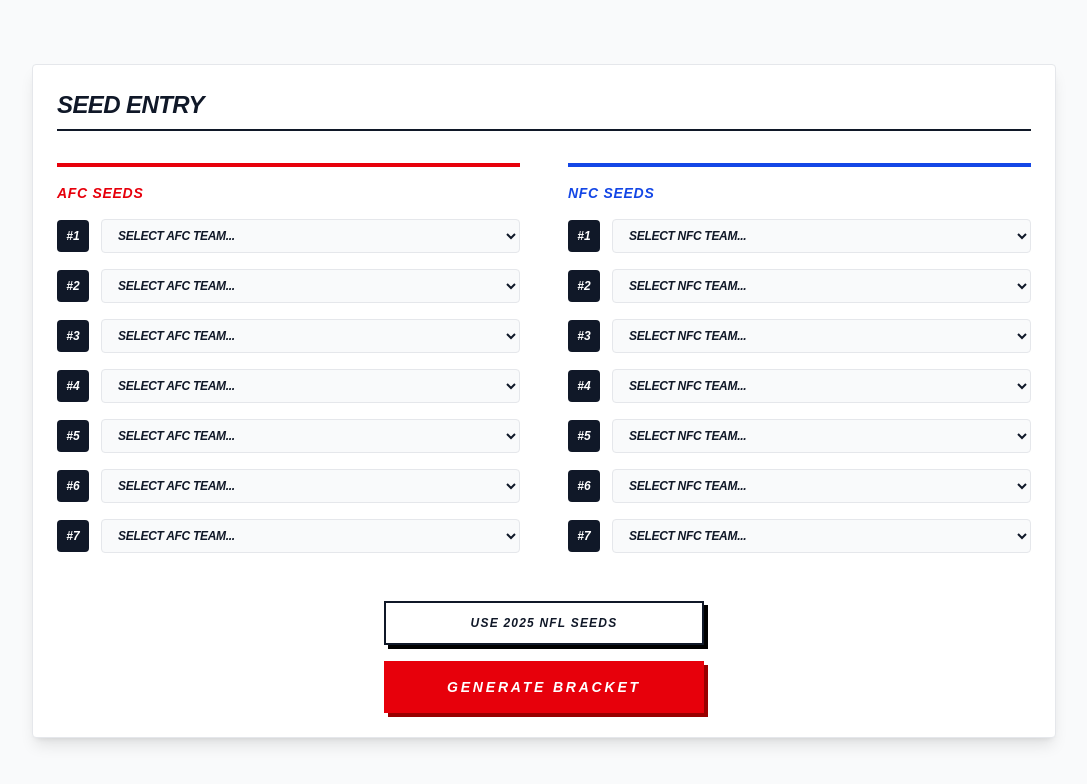
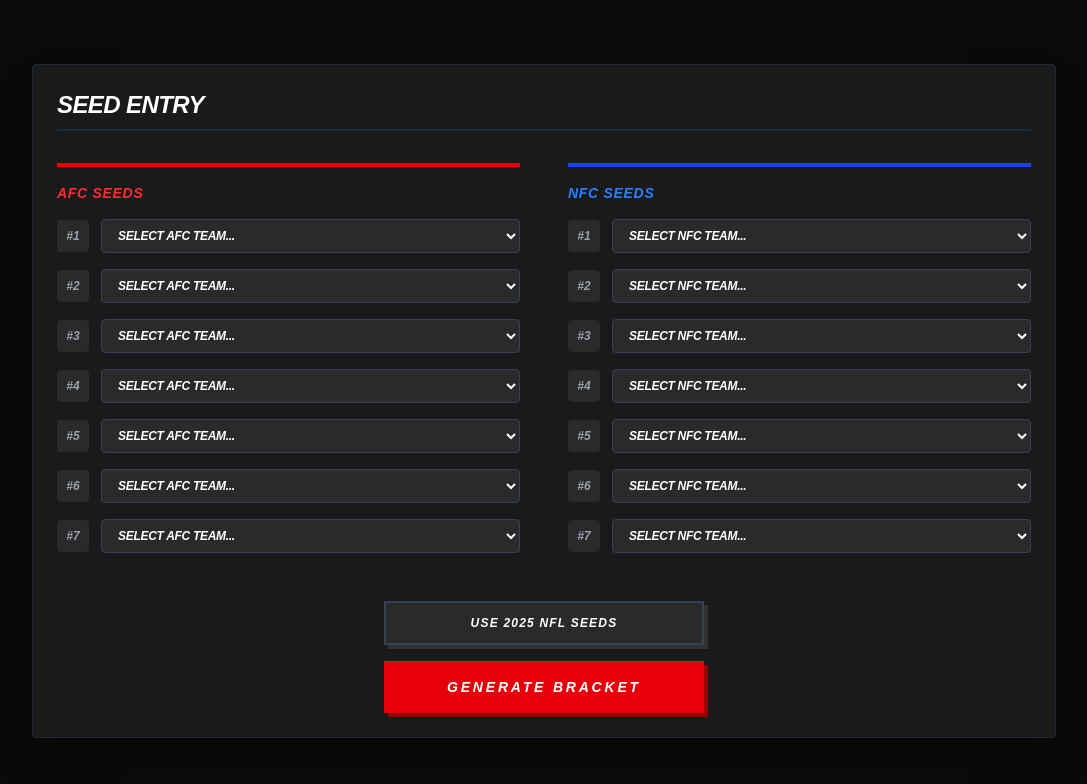
Before and after one commit to samsinghh/nfl-playoff-picker, a Next.js app: page / in a window 1280 px wide. Shown: the top 784 px of the page, without its empty margins (96-1183 px from the left). Built offline with nearby package versions, Linux system fonts and the light colour scheme.

Commit message:
feat: made it dark mode lol

```diff
--- a/app/page.tsx
+++ b/app/page.tsx
@@ -9,7 +9,7 @@
   const { state } = useBracket();
 
   return (
-    <div className="min-h-screen bg-gray-50 py-8">
+    <div className="min-h-screen bg-[#0a0a0a] text-white py-8">
       <div className="container mx-auto">
         {!state ? (
           <SeedEntry />
--- a/components/Controls.tsx
+++ b/components/Controls.tsx
@@ -44,7 +44,7 @@
 
       // Use html-to-image which handles modern CSS better
       const dataUrl = await toPng(bracketElement, {
-        backgroundColor: "#f9fafb",
+        backgroundColor: "#0a0a0a",
         pixelRatio: 2,
         quality: 1,
       });
@@ -85,24 +85,24 @@
 
   return (
     <div className="w-full max-w-4xl mx-auto p-6">
-      <div className="flex flex-wrap gap-4 justify-center bg-white border border-gray-200 rounded-sm p-4 shadow-sm">
+      <div className="flex flex-wrap gap-4 justify-center bg-[#1a1a1a] border border-gray-800 rounded-sm p-4 shadow-2xl">
         <button
           onClick={resetPicks}
-          className="px-4 py-2 bg-white text-gray-900 border border-gray-300 font-bold uppercase italic text-xs tracking-wider hover:bg-gray-50 transition-colors"
+          className="px-4 py-2 bg-[#2a2a2a] text-white border border-gray-700 font-bold uppercase italic text-xs tracking-wider hover:bg-[#333333] transition-colors"
         >
           Reset Picks
         </button>
 
         <button
           onClick={handleExport}
-          className="px-4 py-2 bg-white text-gray-900 border border-gray-300 font-bold uppercase italic text-xs tracking-wider hover:bg-gray-50 transition-colors"
+          className="px-4 py-2 bg-[#2a2a2a] text-white border border-gray-700 font-bold uppercase italic text-xs tracking-wider hover:bg-[#333333] transition-colors"
         >
           Export JSON
         </button>
 
         <button
           onClick={() => setShowImport(!showImport)}
-          className="px-4 py-2 bg-white text-gray-900 border border-gray-300 font-bold uppercase italic text-xs tracking-wider hover:bg-gray-50 transition-colors"
+          className="px-4 py-2 bg-[#2a2a2a] text-white border border-gray-700 font-bold uppercase italic text-xs tracking-wider hover:bg-[#333333] transition-colors"
         >
           Import JSON
         </button>
@@ -116,14 +116,14 @@
               setState(null);
             }
           }}
-          className="px-4 py-2 bg-gray-900 text-white font-bold uppercase italic text-xs tracking-wider hover:bg-black transition-colors"
+          className="px-4 py-2 bg-gray-800 text-white font-bold uppercase italic text-xs tracking-wider hover:bg-black transition-colors border border-gray-700"
         >
           Reset Bracket
         </button>
 
         <button
           onClick={handleShare}
-          className="px-4 py-2 bg-red-600 text-white font-bold uppercase italic text-xs tracking-wider hover:bg-red-700 shadow-md transition-colors"
+          className="px-4 py-2 bg-red-600 text-white font-bold uppercase italic text-xs tracking-wider hover:bg-red-700 shadow-lg transition-colors border border-red-700"
         >
           Share Bracket
         </button>
--- a/components/SeedEntry.tsx
+++ b/components/SeedEntry.tsx
@@ -128,21 +128,21 @@
   };
 
   return (
-    <div className="w-full max-w-5xl mx-auto p-6 bg-white border border-gray-200 shadow-lg rounded-sm mt-8">
-      <div className="flex items-center gap-3 mb-8 border-b-2 border-gray-900 pb-2">
-        <h2 className="text-2xl font-black text-gray-900 uppercase italic tracking-tight">SEED ENTRY</h2>
+    <div className="w-full max-w-5xl mx-auto p-6 bg-[#1a1a1a] border border-gray-800 shadow-2xl rounded-sm mt-8">
+      <div className="flex items-center gap-3 mb-8 border-b-2 border-gray-800 pb-2">
+        <h2 className="text-2xl font-black text-white uppercase italic tracking-tight">SEED ENTRY</h2>
       </div>
 
       <div className="grid grid-cols-1 md:grid-cols-2 gap-8 lg:gap-12">
         {/* AFC Column */}
         <div className="space-y-4 border-t-4 border-red-600 pt-4">
-          <h3 className="text-sm font-black text-red-600 italic tracking-wider mb-4">AFC SEEDS</h3>
+          <h3 className="text-sm font-black text-red-500 italic tracking-wider mb-4">AFC SEEDS</h3>
           {SEEDS.map((seed) => {
             const selected = getSelectedTeam("AFC", seed);
             const available = getAvailableTeams("AFC", seed);
             return (
               <div key={seed} className="flex items-center gap-3 group">
-                <div className="w-8 h-8 flex items-center justify-center bg-gray-900 text-white font-black italic rounded-sm text-xs group-hover:bg-red-600 transition-colors">
+                <div className="w-8 h-8 flex items-center justify-center bg-[#2a2a2a] text-gray-400 font-black italic rounded-sm text-xs group-hover:bg-red-600 group-hover:text-white transition-colors">
                   #{seed}
                 </div>
                 <div className="flex-1 relative">
@@ -158,16 +158,16 @@
                   <select
                     value={afcTeams[seed]}
                     onChange={(e) => handleTeamChange("AFC", seed, e.target.value)}
-                    className={`w-full ${afcTeams[seed] ? 'pl-11' : 'pl-3'} pr-3 py-2 bg-gray-50 border border-gray-200 rounded-sm font-bold uppercase italic text-xs tracking-tight text-gray-900 focus:outline-none focus:border-red-600 focus:ring-1 focus:ring-red-600 transition-all`}
+                    className={`w-full ${afcTeams[seed] ? 'pl-11' : 'pl-3'} pr-3 py-2 bg-[#2a2a2a] border border-gray-700 rounded-sm font-bold uppercase italic text-xs tracking-tight text-white focus:outline-none focus:border-red-600 transition-all`}
                   >
-                    <option value="">Select AFC Team...</option>
+                    <option value="" className="bg-[#1a1a1a]">Select AFC Team...</option>
                     {available.map((team) => (
-                      <option key={team.id} value={team.id}>
+                      <option key={team.id} value={team.id} className="bg-[#1a1a1a]">
                         {team.name}
                       </option>
                     ))}
                     {selected && (
-                      <option value={selected.id}>{selected.name}</option>
+                      <option value={selected.id} className="bg-[#1a1a1a]">{selected.name}</option>
                     )}
                   </select>
                 </div>
@@ -178,13 +178,13 @@
 
         {/* NFC Column */}
         <div className="space-y-4 border-t-4 border-blue-700 pt-4">
-          <h3 className="text-sm font-black text-blue-700 italic tracking-wider mb-4">NFC SEEDS</h3>
+          <h3 className="text-sm font-black text-blue-500 italic tracking-wider mb-4">NFC SEEDS</h3>
           {SEEDS.map((seed) => {
             const selected = getSelectedTeam("NFC", seed);
             const available = getAvailableTeams("NFC", seed);
             return (
               <div key={seed} className="flex items-center gap-3 group">
-                <div className="w-8 h-8 flex items-center justify-center bg-gray-900 text-white font-black italic rounded-sm text-xs group-hover:bg-blue-700 transition-colors">
+                <div className="w-8 h-8 flex items-center justify-center bg-[#2a2a2a] text-gray-400 font-black italic rounded-sm text-xs group-hover:bg-blue-700 group-hover:text-white transition-colors">
                   #{seed}
                 </div>
                 <div className="flex-1 relative">
@@ -200,16 +200,16 @@
                   <select
                     value={nfcTeams[seed]}
                     onChange={(e) => handleTeamChange("NFC", seed, e.target.value)}
-                    className={`w-full ${nfcTeams[seed] ? 'pl-11' : 'pl-3'} pr-3 py-2 bg-gray-50 border border-gray-200 rounded-sm font-bold uppercase italic text-xs tracking-tight text-gray-900 focus:outline-none focus:border-blue-700 focus:ring-1 focus:ring-blue-700 transition-all`}
+                    className={`w-full ${nfcTeams[seed] ? 'pl-11' : 'pl-3'} pr-3 py-2 bg-[#2a2a2a] border border-gray-700 rounded-sm font-bold uppercase italic text-xs tracking-tight text-white focus:outline-none focus:border-blue-700 transition-all`}
                   >
-                    <option value="">Select NFC Team...</option>
+                    <option value="" className="bg-[#1a1a1a]">Select NFC Team...</option>
                     {available.map((team) => (
-                      <option key={team.id} value={team.id}>
+                      <option key={team.id} value={team.id} className="bg-[#1a1a1a]">
                         {team.name}
                       </option>
                     ))}
                     {selected && (
-                      <option value={selected.id}>{selected.name}</option>
+                      <option value={selected.id} className="bg-[#1a1a1a]">{selected.name}</option>
                     )}
                   </select>
                 </div>
@@ -222,7 +222,7 @@
       <div className="mt-12 flex flex-col items-center gap-4">
         <button
           onClick={handleLoad2025Seeds}
-          className="w-full max-w-xs px-6 py-3 bg-white text-gray-900 border-2 border-gray-900 font-black uppercase italic tracking-widest text-xs hover:bg-gray-900 hover:text-white transition-all transform hover:-translate-y-1 shadow-[4px_4px_0px_0px_rgba(0,0,0,1)] active:shadow-none active:translate-y-0"
+          className="w-full max-w-xs px-6 py-3 bg-[#2a2a2a] text-white border-2 border-gray-700 font-black uppercase italic tracking-widest text-xs hover:bg-white hover:text-black transition-all transform hover:-translate-y-1 shadow-[4px_4px_0px_0px_rgba(255,255,255,0.1)] active:shadow-none active:translate-y-0"
         >
           Use 2025 NFL Seeds
         </button>
```
Also changed, not shown: components/BracketView.tsx (+25 -25 lines).
